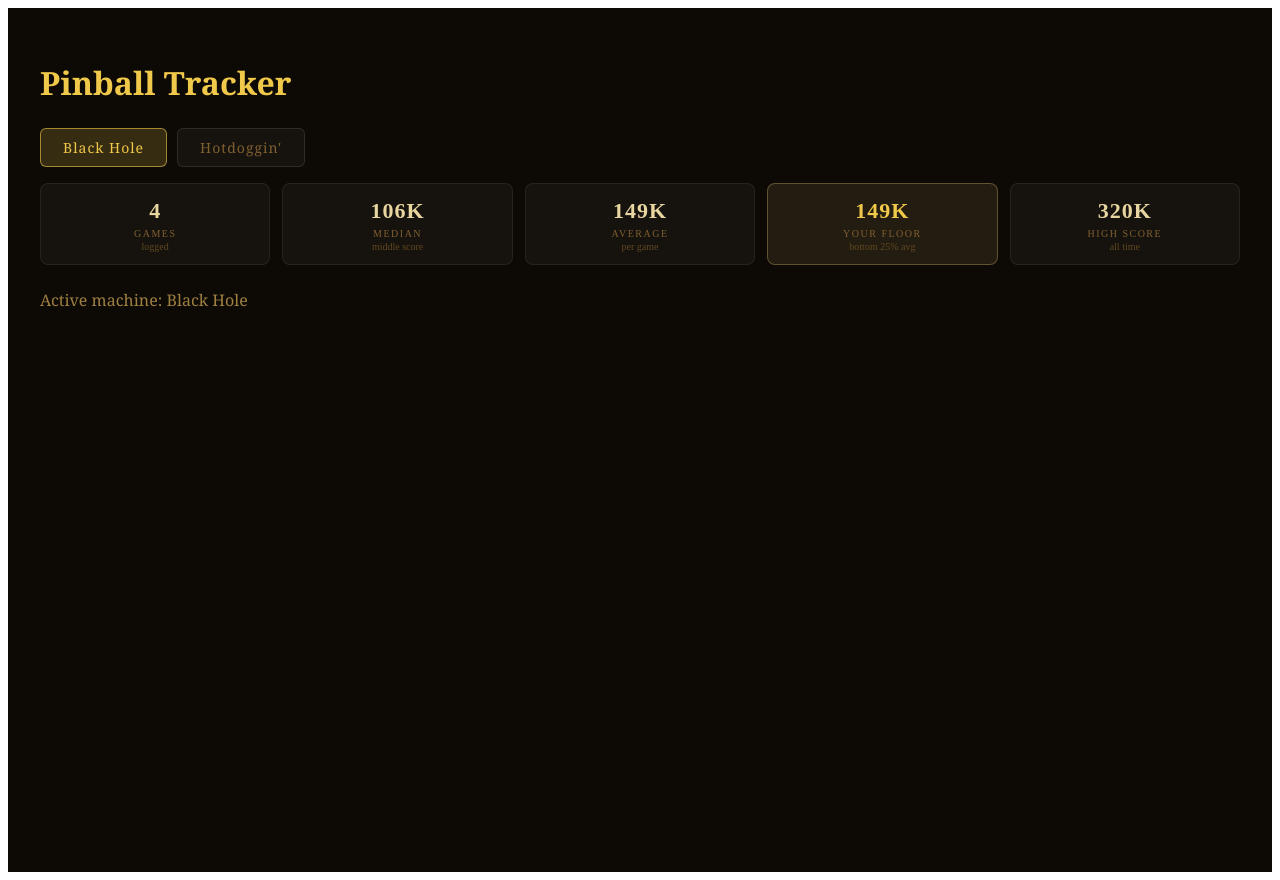
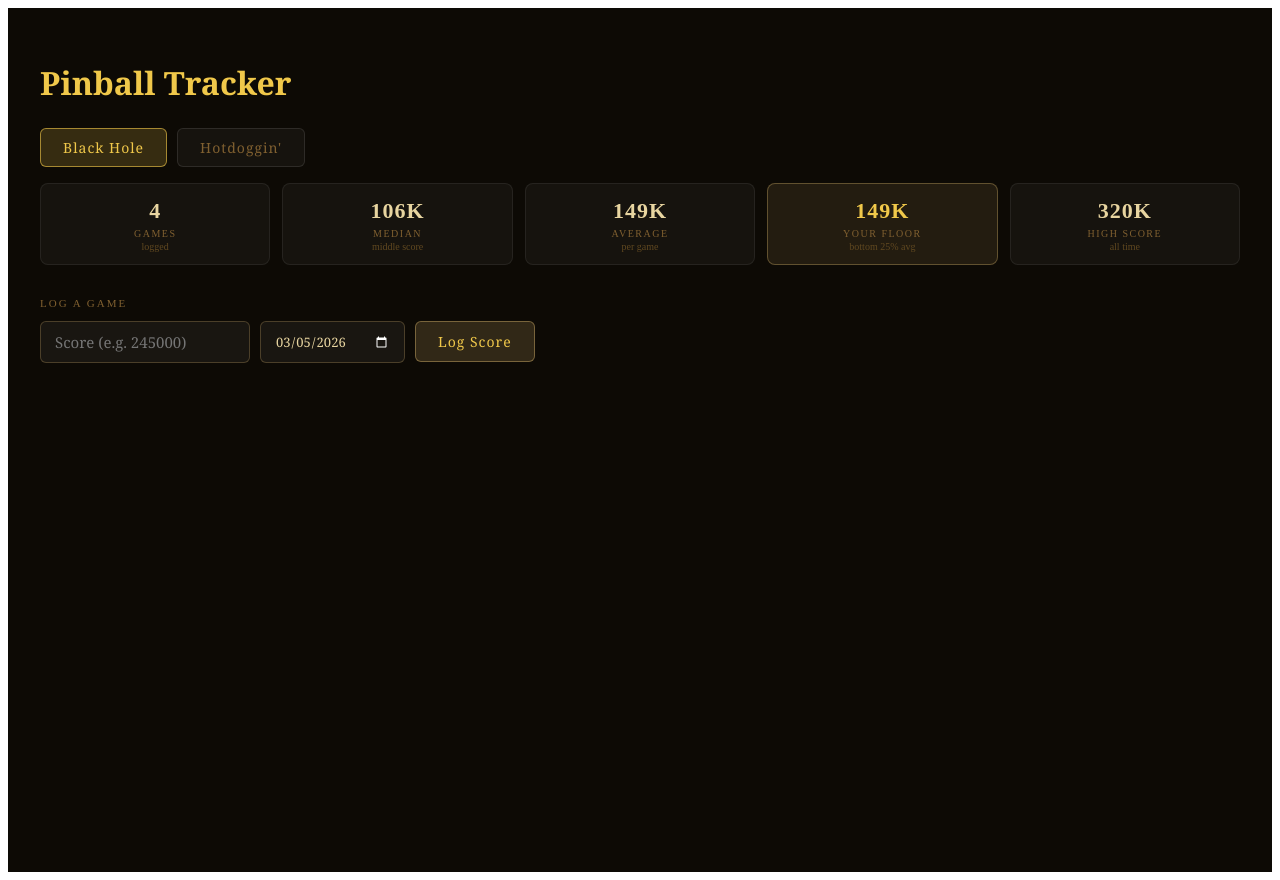
Before and after one commit to allgooda/pinball-tracker, a React (Vite) app: page / in a window 1280 px wide. Built offline with nearby package versions, Linux system fonts and the light colour scheme.

Commit message:
score form

```diff
--- a/src/App.tsx
+++ b/src/App.tsx
@@ -1,8 +1,11 @@
+// src/App.tsx
+
 import { useState } from 'react';
 import type { Machine, ScoreEntry } from './types';
 import { calculateStats } from './utils/stats';
 import MachineSwitcher from './components/MachineSwitch';
 import StatsRow from './components/StatsRow';
+import AddScoreForm from './components/AddScoreForm';
 
 const initialMachines: Machine[] = [
   { id: 1, name: 'Black Hole' },
@@ -18,10 +21,15 @@ const initialScores: ScoreEntry[] = [
 
 export default function App() {
   const [machines] = useState<Machine[]>(initialMachines);
-  const [scores] = useState<ScoreEntry[]>(initialScores);
+  const [scores, setScores] = useState<ScoreEntry[]>(initialScores);
   const [activeMachine, setActiveMachine] = useState<Machine>(initialMachines[0]);
+
   const activeScores = scores.filter((s) => s.machine.id === activeMachine.id);
   const stats = calculateStats(activeScores);
+
+  function handleAddScore(entry: ScoreEntry) {
+    setScores((prev) => [...prev, entry]);
+  }
 
   return (
     <div style={{ background: '#0d0a05', minHeight: '100vh', padding: 32 }}>
@@ -34,9 +42,10 @@ export default function App() {
         onSelect={setActiveMachine}
       />
       {stats && <StatsRow stats={stats} />}
-      <p style={{ color: '#a08040', fontFamily: 'Georgia, serif', marginTop: 24 }}>
-        Active machine: {activeMachine.name}
-      </p>
+      <AddScoreForm
+        activeMachine={activeMachine}
+        onAdd={handleAddScore}
+      />
     </div>
   );
 }
--- /dev/null
+++ b/src/components/AddScoreForm.tsx
@@ -0,0 +1,101 @@
+import { useState } from 'react';
+import type { Machine, ScoreEntry } from '../types';
+
+interface Props {
+  activeMachine: Machine;
+  onAdd: (entry: ScoreEntry) => void;
+}
+
+export default function AddScoreForm({ activeMachine, onAdd }: Props) {
+  const [score, setScore] = useState<string>('');
+  const [date, setDate] = useState<string>(new Date().toISOString().split('T')[0]);
+  const [error, setError] = useState<string>('');
+  const [added, setAdded] = useState<boolean>(false);
+
+  function handleSubmit() {
+    const parsed = parseInt(score.replace(/[^0-9]/g, ''));
+    if (!parsed || parsed < 1000) {
+      setError('Enter a score above 1,000');
+      return;
+    }
+
+    const entry: ScoreEntry = {
+      id: Date.now(),
+      score: parsed,
+      date,
+      machine: activeMachine,
+    };
+
+    onAdd(entry);
+    setScore('');
+    setError('');
+    setAdded(true);
+    setTimeout(() => setAdded(false), 1500);
+  }
+
+  return (
+    <div style={{ marginTop: 32 }}>
+      <div style={{ fontSize: 11, color: '#806030', textTransform: 'uppercase', letterSpacing: 2, marginBottom: 12 }}>
+        Log a Game
+      </div>
+      <div style={{ display: 'flex', gap: 10, alignItems: 'flex-start', flexWrap: 'wrap' }}>
+        <input
+          type="text"
+          value={score}
+          onChange={(e) => { setScore(e.target.value); setError(''); }}
+          onKeyDown={(e) => e.key === 'Enter' && handleSubmit()}
+          placeholder="Score (e.g. 245000)"
+          style={{
+            background: 'rgba(255,255,255,0.05)',
+            border: '1px solid rgba(192,160,96,0.3)',
+            borderRadius: 6,
+            padding: '10px 14px',
+            color: '#e8d5a0',
+            fontSize: 15,
+            width: 180,
+            fontFamily: 'Georgia, serif',
+            outline: 'none',
+          }}
+        />
+        <input
+          type="date"
+          value={date}
+          onChange={(e) => setDate(e.target.value)}
+          style={{
+            background: 'rgba(255,255,255,0.05)',
+            border: '1px solid rgba(192,160,96,0.3)',
+            borderRadius: 6,
+            padding: '10px 14px',
+            color: '#e8d5a0',
+            fontSize: 13,
+            fontFamily: 'Georgia, serif',
+            outline: 'none',
+            colorScheme: 'dark',
+          }}
+        />
+        <button
+          onClick={handleSubmit}
+          style={{
+            background: added ? 'rgba(80,160,80,0.3)' : 'rgba(192,160,96,0.2)',
+            border: added ? '1px solid rgba(80,200,80,0.5)' : '1px solid rgba(192,160,96,0.5)',
+            borderRadius: 6,
+            padding: '10px 22px',
+            color: added ? '#80d080' : '#f0c84a',
+            fontSize: 14,
+            cursor: 'pointer',
+            fontFamily: 'Georgia, serif',
+            letterSpacing: 1,
+            transition: 'all 0.2s',
+          }}
+        >
+          {added ? '✓ Logged!' : 'Log Score'}
+        </button>
+      </div>
+      {error && (
+        <div style={{ color: '#d06040', fontSize: 12, marginTop: 6 }}>
+          {error}
+        </div>
+      )}
+    </div>
+  );
+}
```
